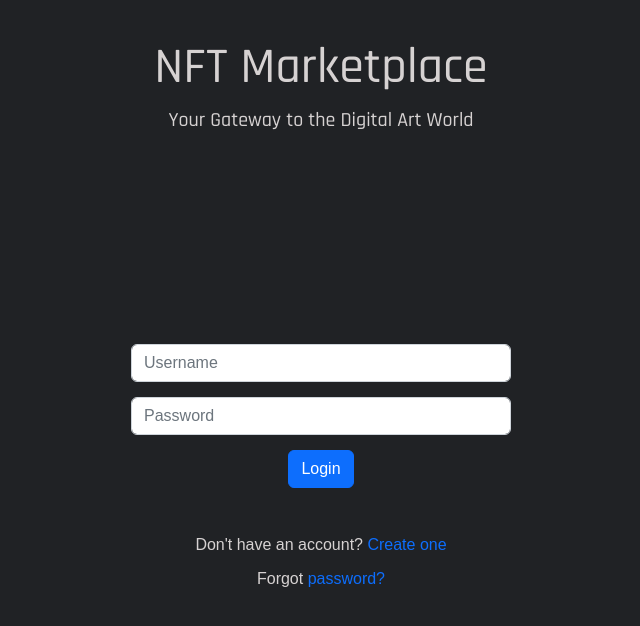
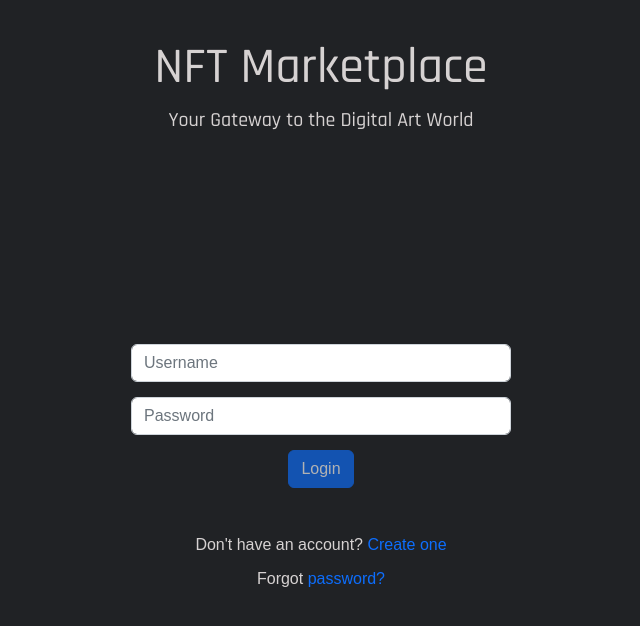
Before and after one commit to IliyanID/NFT-Marketplace-CS-458, a React (Create React App) app in the folder frontend/: page /auth/login in a window 1280 px wide. Shown: the top 626 px of the page, without its empty margins (319-959 px from the left). Built offline with nearby package versions, Linux system fonts and the light colour scheme.

Commit message:
feature: added basic auth managment

```diff
--- a/frontend/src/components/Header.tsx
+++ b/frontend/src/components/Header.tsx
@@ -111,7 +111,7 @@ export const UserDropDown = () => {
         {
             name:'Logout',
             icon:<BiLogOut size={25}/>,
-            onClick:()=>{navigate('/auth/login')},
+            onClick:()=>{userState.LogOut(); navigate('/auth/login')},
             meta:{},
             authenticated:true
         },
--- /dev/null
+++ b/frontend/src/hooks/useFormHooks.tsx
@@ -0,0 +1,9 @@
+import { useState } from "react"
+
+export const useTextInput = ():[string,(e:React.ChangeEvent<HTMLInputElement>)=>void,(e:string)=>void] => {
+    const [state,setState] = useState('')
+    const handleInput = (e:React.ChangeEvent<HTMLInputElement>) => {
+        setState(e.target.value)
+    }
+    return [state,handleInput,setState]
+}
--- a/frontend/src/pages/AuthPage/containers/Login.tsx
+++ b/frontend/src/pages/AuthPage/containers/Login.tsx
@@ -1,21 +1,41 @@
-import { FormEvent } from "react"
+import { FormEvent, useContext } from "react"
 import { Button, Input } from "reactstrap"
 import { AuthForm, RedirectArea } from "../../../components/AuthForm"
 import { ToRegister, ToReset } from "../components/AuthRedirects"
+import { useTextInput } from "../../../hooks/useFormHooks"
+import { UserContext } from "../../../context/UserContext"
+import { useToggle } from "../../../hooks/useToggle"
+import { useNavigate } from "react-router-dom"
 
 
 
 export const Login = () => {
+    const [username,handleUsernameInput] = useTextInput()
+    const [password,handlePasswordInput] = useTextInput()
+    const userState = useContext(UserContext)
+    const [isLoading,toggleLoading] = useToggle()
+    const navigate = useNavigate()
+
+    const form_complete = username.length > 0 && password.length > 0
+
     const handleFormSubmit = (e:FormEvent) => {
         e.preventDefault()
+        userState.LogIn({
+            username,
+            first_name:'test_first_name',
+            last_name:'text_last_name',
+            id:0,
+            wallet_is_connected:false
+        })
+        navigate('/')
     }
     return (
         <AuthForm
             onSubmit={handleFormSubmit}
         >
-                <Input required placeholder="Username"/>
-                <Input required type="password" placeholder="Password"/>
-                <Button type='submit' color="primary">Login</Button>
+                <Input onChange={handleUsernameInput} value={username} required placeholder="Username"/>
+                <Input onChange={handlePasswordInput} value={password} required type="password" placeholder="Password"/>
+                <Button disabled={!form_complete} type='submit' color="primary">Login</Button>
                 <RedirectArea>
                     <ToRegister/>
                     <ToReset/>
```
